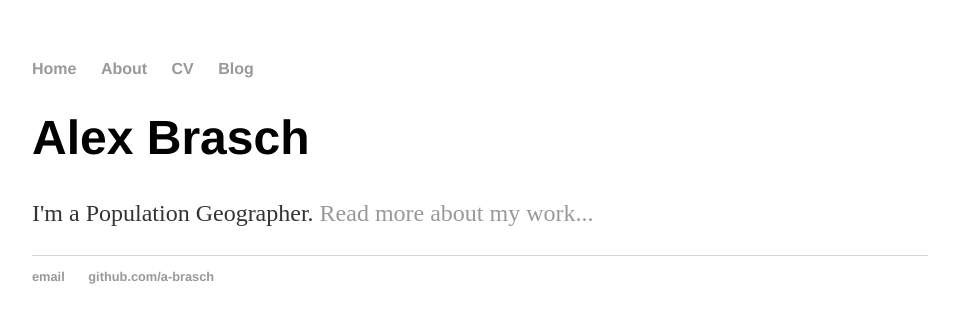
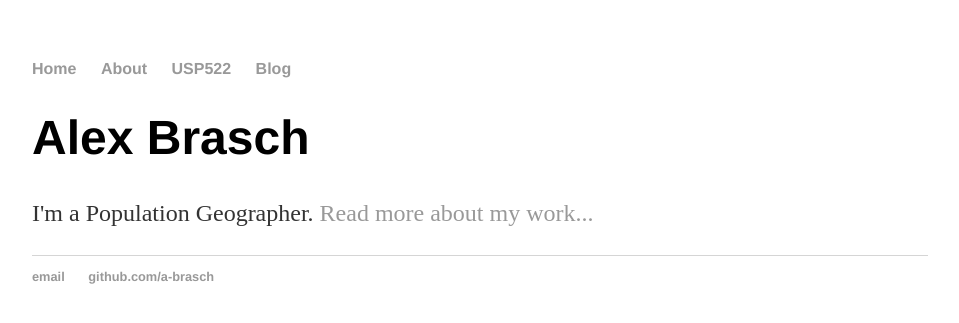
Before and after one commit to a-brasch/a-brasch.github.io, a Jekyll site: the page built from index.html, in a window 1280 px wide. Shown: the top 323 px of the page, without its empty margins (160-1119 px from the left). Built offline with Jekyll 4.4.1, drawn with Linux system fonts in a browser that asks for light colours.

Commit message:
Update default.html

```diff
--- a/_layouts/default.html
+++ b/_layouts/default.html
@@ -10,7 +10,7 @@
 	    		<ul>
 	        		<li><a href="/">Home</a></li>
 		        	<li><a href="/about">About</a></li>
-	        		<li><a href="/cv">CV</a></li>
+	        		<li><a href="/USP522.html">USP522</a></li>
 	        		<li><a href="/blog">Blog</a></li>
 	    		</ul>
 			</nav>
```
